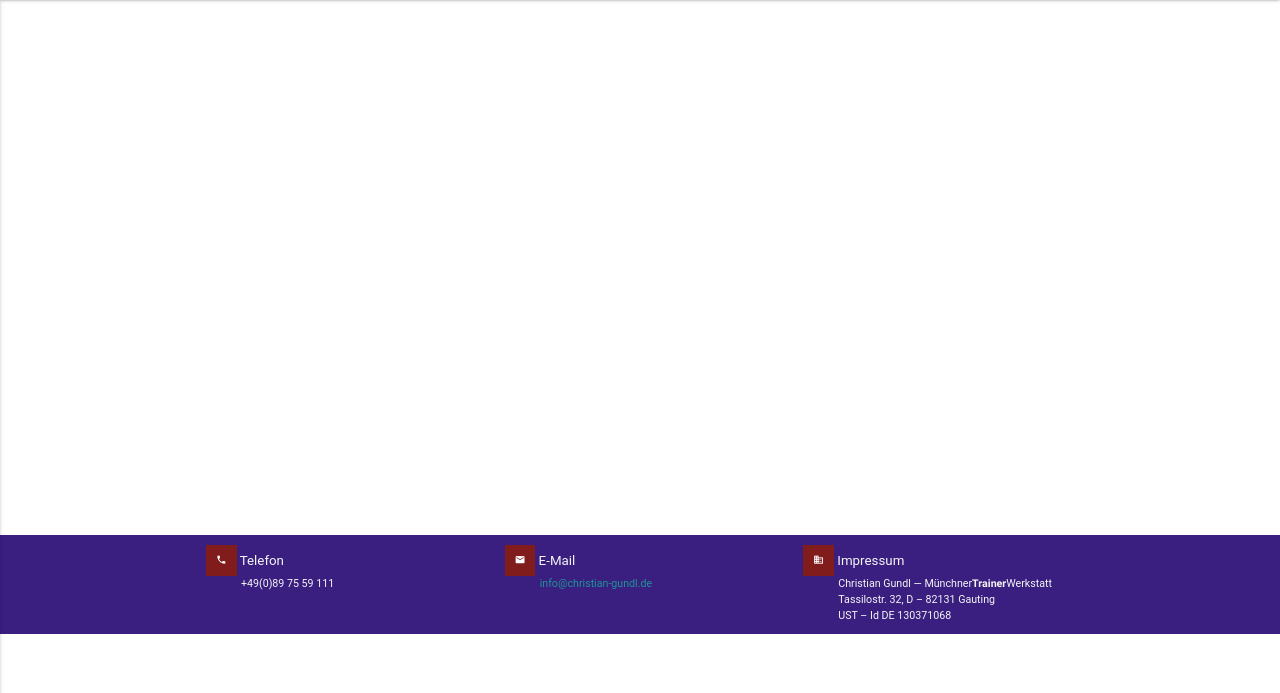
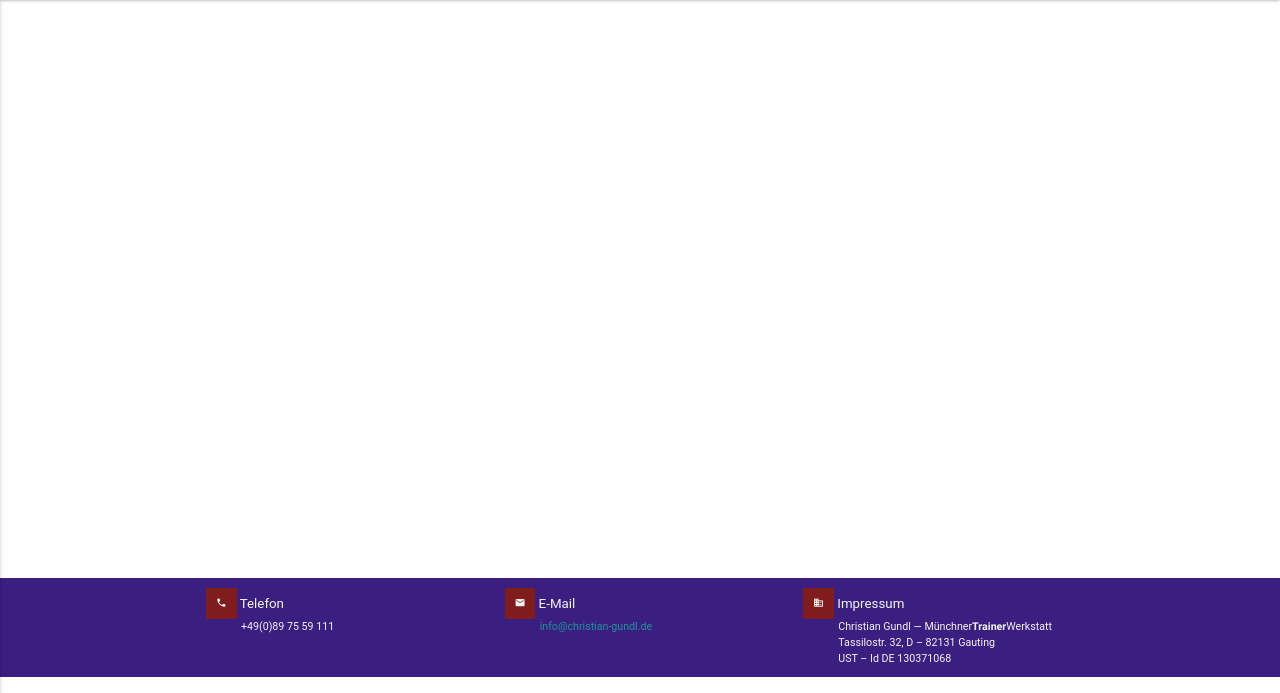
Before and after one commit to lappalal/christian-gundl, a PHP site: template single.twig in a window 1280 px wide. Shown: the part 107-800 px from the top of the page. Run offline with PHP 8.4, Linux system fonts and the light colour scheme; the template is opened without the code that fills it, so the values that code supplies are empty; style sheets or scripts are compiled from the project's sources; some libraries are stand-ins or nearby versions; some web fonts are replaced.

Commit message:
proper footer behaviour and MindMap updates

```diff
--- a/scss/style.scss
+++ b/scss/style.scss
@@ -83,7 +83,7 @@ a {
     min-height: calc(100vh - 64px);
   }
   &.single {
-    min-height: calc(100vh - 64px - 200px);
+    min-height: calc(100vh - 106px - 115px);
   }
   .title {
     margin-top: 50vh;
```
Also changed, not shown: img/MindMap.svg, 2 other files.
